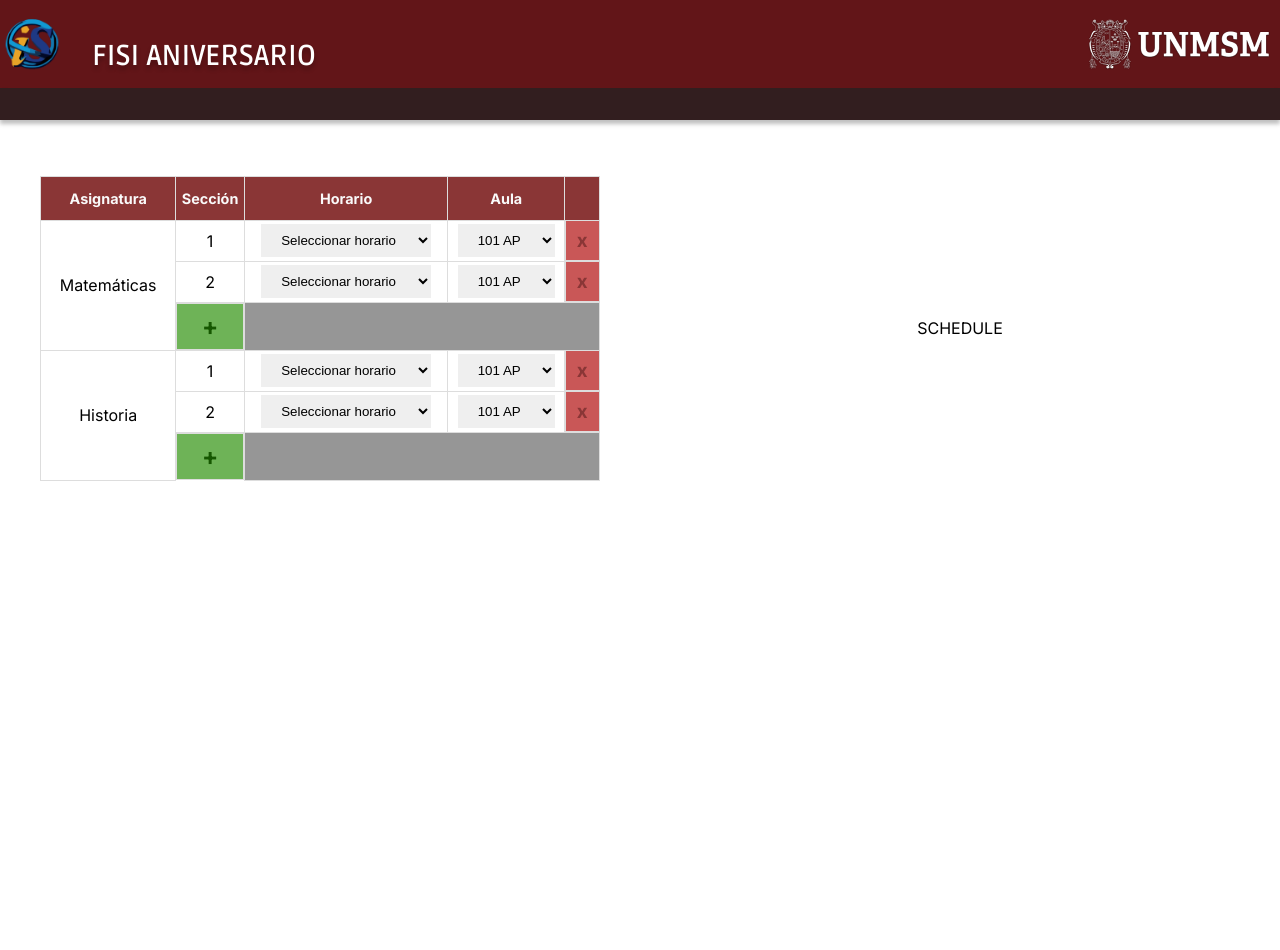
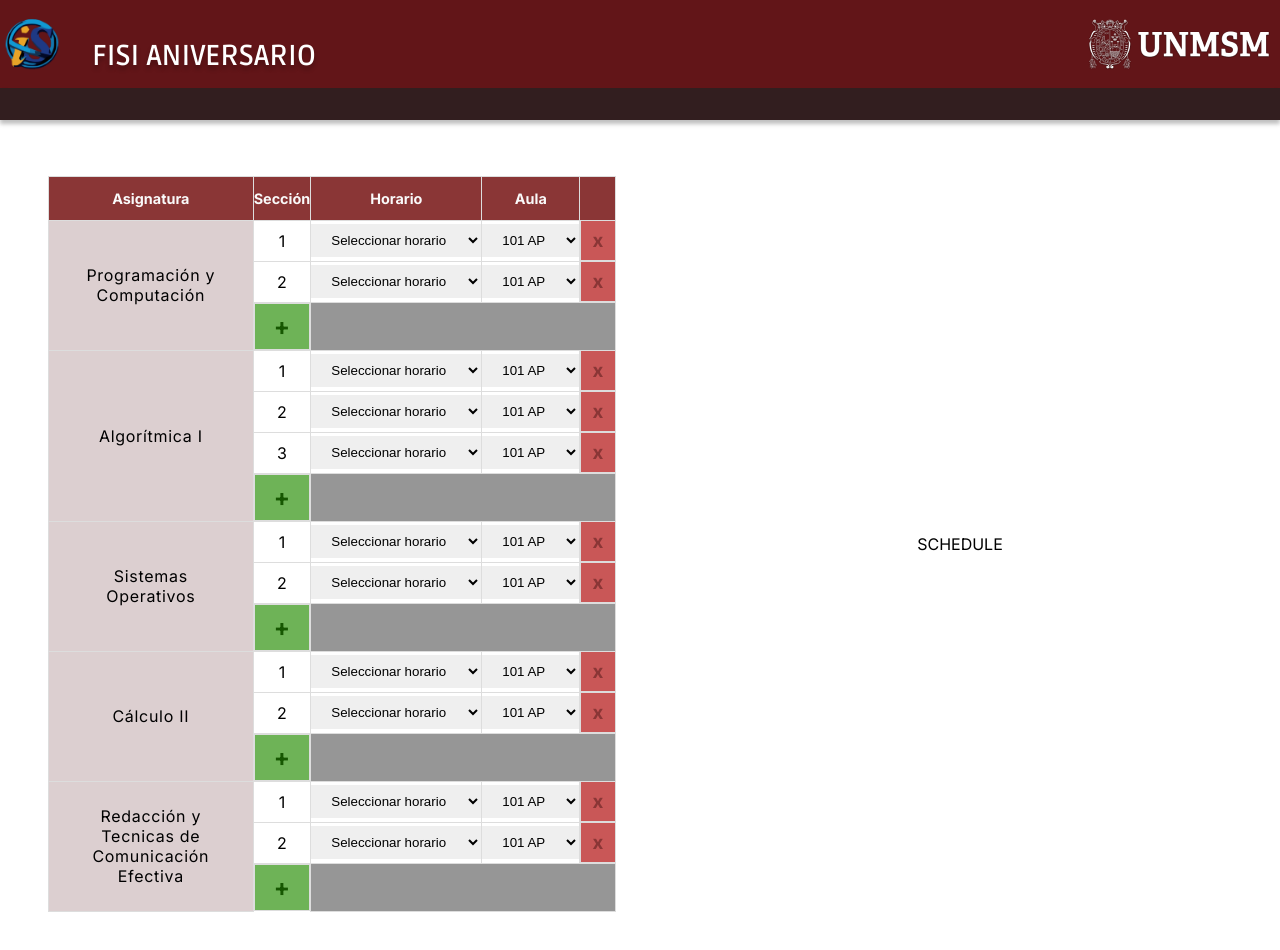
Before and after one commit to Hecze/Hackaton-FISIA-Aniversario, a Next.js app: page / in a window 1280 px wide. Shown: the top 950 px of the page. Before the commit the page ends 800 px from the top, so only its background shows below. Built offline with nearby package versions, Linux system fonts and the light colour scheme.

Commit message:
ADD Y DELETE

```diff
--- a/package.json
+++ b/package.json
@@ -9,9 +9,10 @@
     "lint": "next lint"
   },
   "dependencies": {
+    "next": "14.0.2",
     "react": "^18",
     "react-dom": "^18",
-    "next": "14.0.2"
+    "uuid": "^9.0.1"
   },
   "devDependencies": {
     "eslint": "^8",
--- a/src/components/left-panel/chart/Chart.css
+++ b/src/components/left-panel/chart/Chart.css
@@ -10,7 +10,7 @@ thead tr th{
 
 
 .chart {
-  padding: 6rem 2.5rem;
+  padding: 6rem 1.5rem 6rem 3rem;
 }
 
 table {
@@ -24,6 +24,25 @@ td {
   text-align: center;
   padding: 8px;
 
+}
+
+tr.asignatura {
+  min-height: 35rem;
+  background-color: rgba(175, 146, 149, 0.439);
+
+}
+
+tr.asignatura td {
+  text-align: center;
+  width: 40%;
+}
+
+tr.asignatura p{
+  text-wrap: wrap;
+  width: 100%;
+  text-align: center;
+  letter-spacing: .7px;
+  padding: 0 .8rem;
 }
 
 th {
@@ -43,6 +62,7 @@ td img {
 
 .delete {
   cursor: pointer;
+  padding:.5rem .7rem;
   background-color:  var(--var--background-red);
   transition: .1s;
 }
--- a/src/components/left-panel/chart/Chart.jsx
+++ b/src/components/left-panel/chart/Chart.jsx
@@ -1,8 +1,25 @@
 import React, { useState, useEffect } from "react";
 import "./Chart.css";
 
+
 export default function Chart({ datos }) {
   const [nuevoHorario, setNuevoHorario] = useState(""); // Estado para almacenar el nuevo horario
+  const [asignaturas, setAsignaturas] = useState(datos);
+  const [idSelected, setIdSelected] = useState("");
+  const { v4: uuidv4 } = require('uuid');
+
+
+  const randomId = () => {
+    return uuidv4();
+  };
+
+  const searchId = (seccion) => {
+    setIdSelected(seccion.id);
+  };
+
+
+
+  // Generar un nuevo ID aleatorio
 
   // Función para manejar el cambio en el select de horarios
   const handleHorarioChange = (e) => {
@@ -31,6 +48,51 @@ export default function Chart({ datos }) {
     "Miércoles 2:00-6:00",
     /*... más opciones ...*/ "Agregar horario",
   ];
+
+  const agregarSeccion = (asignatura_input, horario = "xd") => {
+    const nuevaSeccion = {
+      id: randomId(),
+      horario: horario,
+      aula: "",
+    };
+
+    // Buscar asignatura.name de Asignaturas y agregarle la nueva sección
+
+    const asignaturasActualizadas = asignaturas.map((asignatura) => {
+      if (asignatura.name === asignatura_input.name) {
+        return {
+          ...asignatura,
+          secciones: {
+            ...asignatura.secciones,
+            [Object.keys(asignatura.secciones).length + 1]: nuevaSeccion,
+          },
+        };
+      } else {
+        return asignatura; // Devolver la asignatura sin modificar
+      }
+    });
+
+    console.log(asignaturasActualizadas);
+    setAsignaturas(asignaturasActualizadas);
+  };
+
+
+  const eliminarSeccion = (seccion) => {
+
+    searchId(seccion);
+    //buscar en todas las asignaturas todas sus secciones y eliminar la que tenga la id seleccionada
+    const asignaturasActualizadas = asignaturas.map((asignatura) => {
+      return {
+        ...asignatura,
+        secciones: Object.values(asignatura.secciones).filter(
+          (seccion) => seccion.id !== idSelected
+        ),
+      };
+    });
+    setAsignaturas(asignaturasActualizadas);
+
+  };
+
   var aulasOptionsAP = [
     ...Array(3)
       .fill()
@@ -61,20 +123,22 @@ export default function Chart({ datos }) {
           </tr>
         </thead>
         <tbody>
-          {datos.map((asignatura, index) => (
+          {asignaturas.map((asignatura, index) => (
             <React.Fragment key={index}>
-              <tr>
+              <tr className="asignatura">
                 <td rowSpan={Object.values(asignatura.secciones).length + 2}>
-                  {asignatura.name}
+                  <p>{asignatura.name}</p>
                 </td>
               </tr>
 
-              {Object.values(asignatura.secciones).map((seccion, index) => (
+              {Object.values(asignatura.secciones).map(
+                (seccion, index) =>
+                  seccion && (
                     <tr key={index}>
                       <td>{index + 1}</td>
                       <td className="desplegable">
                         {seccion.horario ? (
-                    <select  onChange={handleHorarioChange}>
+                          <select onChange={handleHorarioChange}>
                             {horariosOptions.map((option, i) => (
                               <option key={i} value={option}>
                                 {option}
@@ -94,13 +158,18 @@ export default function Chart({ datos }) {
                           ))}
                         </select>
                       </td>
-                  <td className="delete">
+                      <td
+                        className="delete"
+                        onClick={() => eliminarSeccion(seccion)}
+                      >
                         <h3>x</h3>
                       </td>
                     </tr>
-              ))}
+                  )
+              )}
+
               <tr>
-                <td className="add-seccion">
+                <td className="add-seccion" onClick={() => agregarSeccion(asignatura)}>
                   <h2>+</h2>
                 </td>
                 <td colSpan="3" className="add-seccion-span"></td>
--- a/src/components/panels/Panels.jsx
+++ b/src/components/panels/Panels.jsx
@@ -6,13 +6,15 @@ import "./Panels.css";
 export function Panels() {
   const datosPrueba = [
     {
-      name: "Matemáticas",
+      name: "Programación y Computación",
       secciones: {
         "1": {
+          id: "asddas85888d",
           horario: "Lunes 8:00 AM",
           aula: "101",
         },
         "2": {
+          id: "asdda000sd",
           horario: "Martes 10:00 AM",
           aula: "102",
         }
@@ -21,13 +23,67 @@ export function Panels() {
 
 
     {
-      name: "Historia",
+      name: "Algorítmica I",
       secciones: {
         "1": {
+          id: "asddasd",
           horario: "Lunes 8:00 AM",
           aula: "101",
         },
         "2": {
+          id: "asddassdd",
+          horario: "Martes 10:00 AM",
+          aula: "102",
+        },
+        "3": {
+          id: "asddas554d",
+          horario: "Lunes 8:00 AM",
+          aula: "101",
+        },
+
+      },
+    },
+    {
+      name: "Sistemas Operativos",
+      secciones: {
+        "1": {
+          id: "asddasd84sws",
+          horario: "Lunes 8:00 AM",
+          aula: "101",
+        },
+        "2": {
+          id: "asddasas6dd",
+          horario: "Martes 10:00 AM",
+          aula: "102",
+        }
+      },
+    },
+    {
+      name: "Cálculo II",
+      secciones: {
+
+        "1": {
+          id: "asddas654sd",
+          horario: "Lunes 8:00 AM",
+          aula: "101",
+        },
+        "2": {
+          id: "asddas965ssd",
+          horario: "Martes 10:00 AM",
+          aula: "102",
+        }
+      },
+    },
+    {
+      name: "Redacción y Tecnicas de Comunicación Efectiva",
+      secciones: {
+        "1": {
+          id: "asdda54625626sd",
+          horario: "Lunes 8:00 AM",
+          aula: "101",
+        },
+        "2": {
+          id: "asddass699d",
           horario: "Martes 10:00 AM",
           aula: "102",
         }
```
Also changed, not shown: 1 other file (tests, documents, lock files or other folders). Lines whose indentation alone changed are shown as unchanged.
